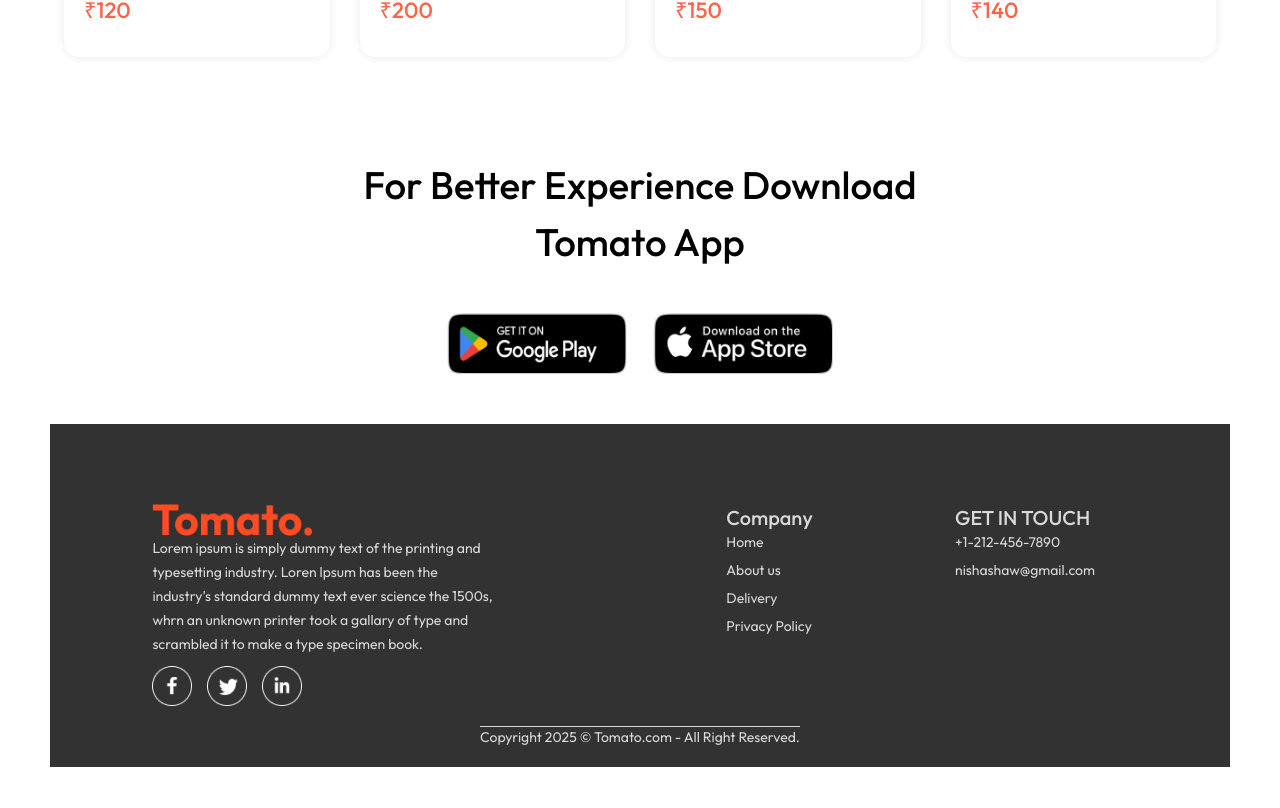
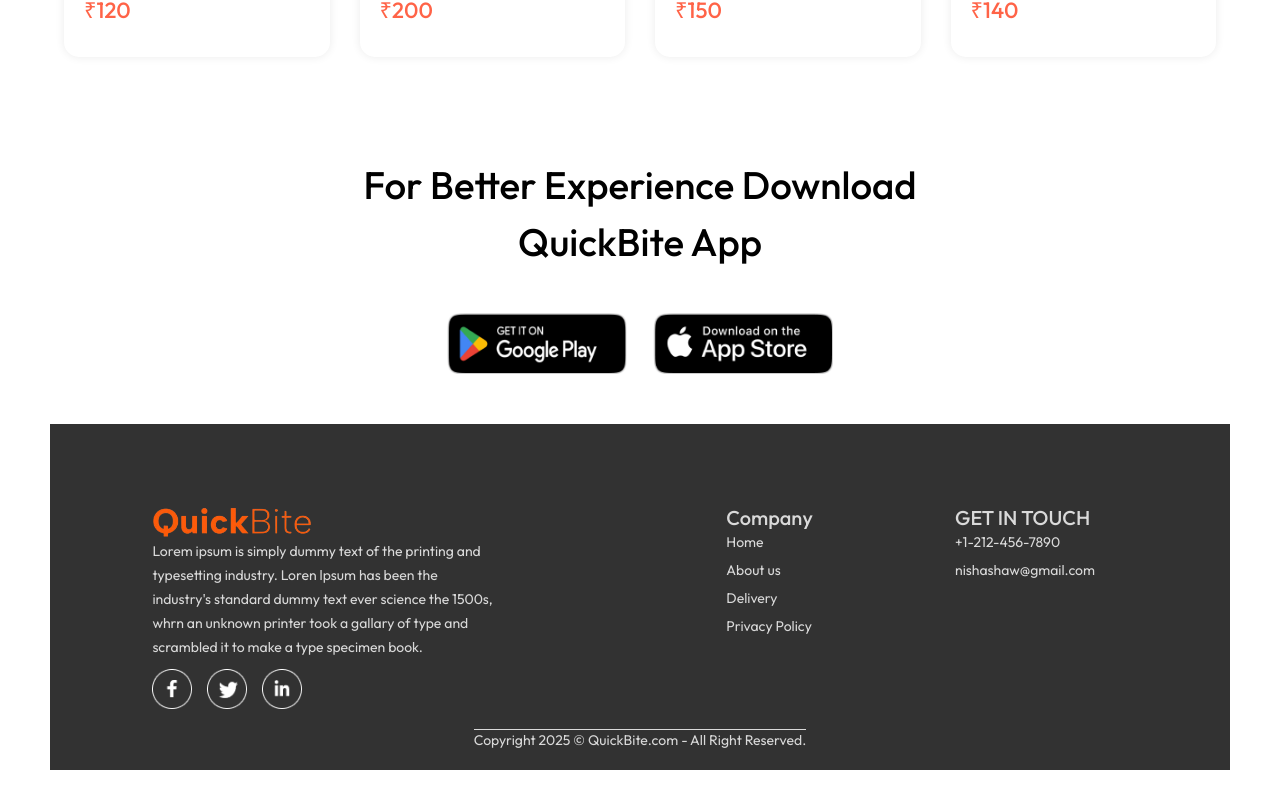
Before and after one commit to Nisha2421/Food_Ordering_Clone, a React (Vite) app: page / in a window 1280 px wide. Shown: the part 5212-6020 px from the top of the page. Built offline with nearby package versions, Linux system fonts and the light colour scheme; a web font is replaced by a local one.

Commit message:
change title name and logo

```diff
--- a/index.html
+++ b/index.html
@@ -4,7 +4,7 @@
     <meta charset="UTF-8" />
     <link rel="icon" type="image/svg+xml" href="/vite.svg" />
     <meta name="viewport" content="width=device-width, initial-scale=1.0" />
-    <title>Tomato</title>
+    <title>QuickBite</title>
   </head>
   <body>
     <div id="root"></div>
--- a/src/components/AppDownload/AppDownload.jsx
+++ b/src/components/AppDownload/AppDownload.jsx
@@ -5,7 +5,7 @@
 const AppDownload = () => {
   return (
     <div className='app-download' id='app-download'>
-        <p>For Better Experience Download <br />Tomato App</p>
+        <p>For Better Experience Download <br />QuickBite App</p>
         <div className="app-download-platforms">
             <img src={assets.play_store} alt="" />
             <img src={assets.app_store} alt="" />
--- a/src/components/Footer/Footer.jsx
+++ b/src/components/Footer/Footer.jsx
@@ -1,46 +1,3 @@
-// import React from 'react'
-// import './Footer.css'
-// import { assets } from '../../assets/assets'
-
-// const Footer = () => {
-//   return (
-//     <div className='footer' id='footer'>
-//         <div className="footer-content">
-//             <div className="footer-content-left">
-//                 <img src={assets.logo} alt="" />
-//                 <p>Lorem ipsum dolor, sit amet consectetur adipisicing elit. Cumque et quisquam enim quidem? Dolores tenetur commodi rem quibusdam. Provident cum laudantium veniam, magni id doloribus in dolore recusandae necessitatibus facere!
-//                 </p>
-//                 <div className="footer-social-icons flex">
-//                     <img src={assets.facebook_icon} alt="" />
-//                     <img src={assets.twitter_icon} alt="" />
-//                     <img src={assets.linkedin_icon} alt="" />
-//                 </div>
-//             </div>
-//             <div className="footer-content-center">
-//              <h2>COMPANY</h2>
-//              <ul>
-//                 <li>Home</li>
-//                 <li>About us</li>
-//                 <li>Delivery</li>
-//                 <li>Privacy Policy</li>
-//              </ul>
-//             </div>
-//             <div className="footer-content-right">
-//            <h2>GET IN TOUCH</h2>
-//            <ul>
-//             <li>+91 8543424205</li>
-//             <li>contact@tomato.com</li>
-//            </ul>
-//             </div>
-//         </div>
-// <hr />
-// <p className="footer-copyright">Copyright 2025 © Tomato.com - All Right Reserved.</p>
-//     </div>
-//   )
-// }
-
-// export default Footer
-
 import React from "react";
 import './Footer.css'
 import { assets } from "../../assets/assets";
@@ -87,7 +44,7 @@
         {/* ------------ Copyright Text ---------------*/}
         <div>
             <hr />
-            <p className="py-5 text-sm text-center">Copyright 2025 © Tomato.com - All Right Reserved.</p>
+            <p className="py-5 text-sm text-center">Copyright 2025 © QuickBite.com - All Right Reserved.</p>
         </div>
       </div>
     </div>
--- a/src/pages/Cart/Cart.jsx
+++ b/src/pages/Cart/Cart.jsx
@@ -1,4 +1,4 @@
-import React, { useContext } from "react";
+import React, { useEffect } from "react";
 import "./Cart.css";
 import { useNavigate } from "react-router-dom";
 import { useOrderContext } from "../../context/OrderContext";
@@ -7,6 +7,7 @@
   const { cartItem, food_list, removeFromCart , getTotalCartAmount} = useOrderContext()
 
   const navigate = useNavigate ();
+  useEffect(() => { scrollTo(0,0)},[])
 
   return (
     <div className="cart">
```
Also changed, not shown: src/assets/logo.png.
